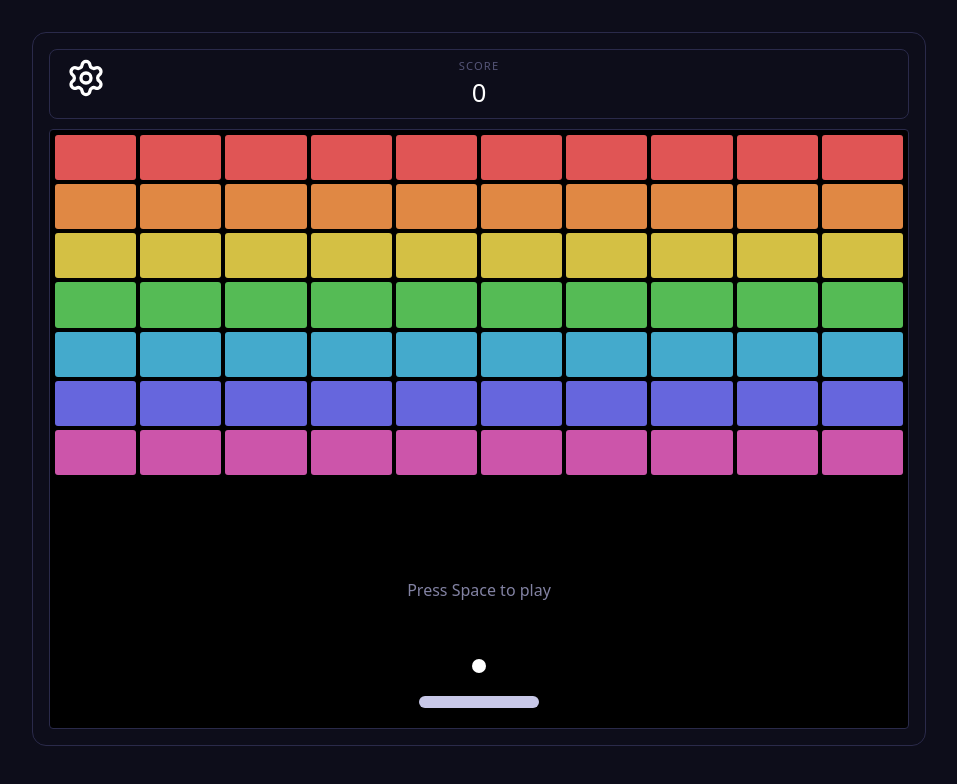
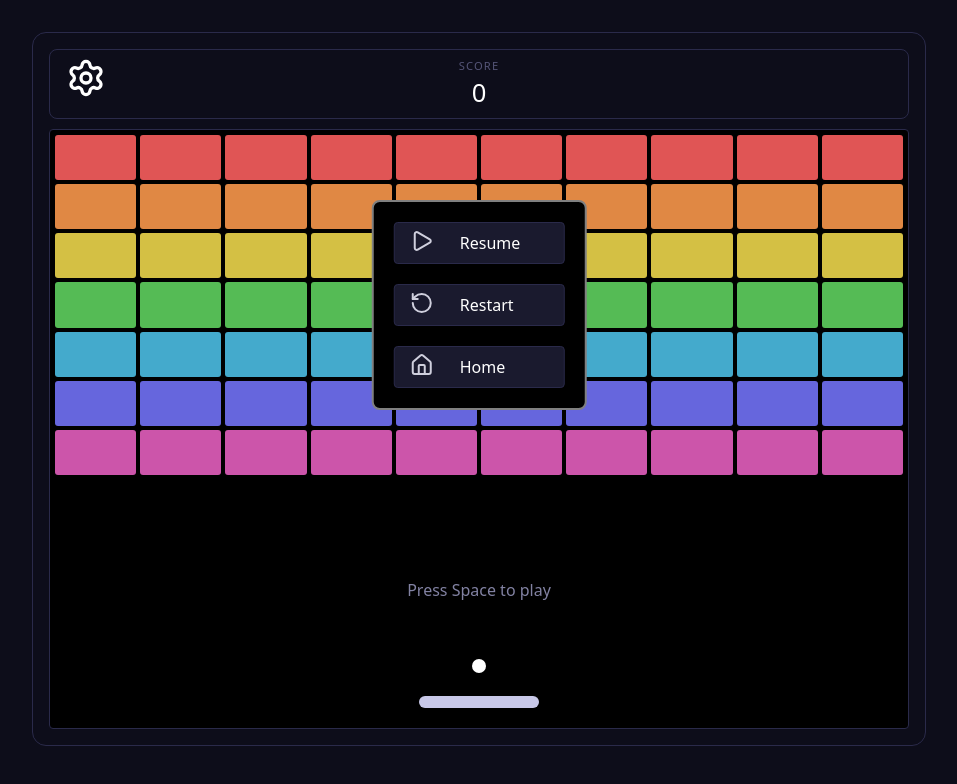
Before and after one commit to Houssam-Alhyane/make-your-game, a plain HTML site: page index.html in a window 1280 px wide. Both pictures are taken after a click on the button "Start Game". Shown: the whole page, without its empty margins (161-1118 px from the left). Drawn offline with Linux system fonts and the light colour scheme.

Commit message:
adding pause menu

```diff
--- a/css/style.css
+++ b/css/style.css
@@ -73,6 +73,7 @@ header p:first-child {
   height: 350px;
   gap: 4px;
   padding: 5px;
+  position: relative;
 }
 
 #ball {
@@ -208,3 +209,50 @@ button:hover {
   scale: 1.05;
   cursor: pointer;
 }
+#pause-menu {
+  display: flex;
+  flex-direction: column;
+  align-items: center;
+  justify-content: center;
+  position: absolute;
+  background: #000000;
+  width: 25%;
+  height: 60%;
+  top: 50%;
+  left: 50%;
+  z-index: 900;
+  flex-direction: column;
+  align-items: center;
+  justify-content: center;
+  padding: 20px;
+  transform: translate(-50%, -50%);
+  border: 2px solid grey;
+  border-radius: 8px;
+  gap: 20px;
+}
+
+.menu-row {
+  color: white;
+  width: 100%;
+  display: flex;
+  align-items: center;
+  gap: 20px;
+  background: #1a1a2e;
+  border: 1.5px solid #2a2a4a;
+  border-radius: 4px;
+  padding: 5px;
+}
+
+.menu-row button {
+  all: unset;
+  margin-left: 10px;
+  width: 30px;
+  height: 30px;
+  color: #cfcfdd;
+  font-size: 0.95rem;
+}
+
+.menu-row:hover {
+  scale: 1.04;
+  cursor: pointer;
+}
--- a/index.html
+++ b/index.html
@@ -45,7 +45,73 @@
 
       <!-- field-wrap holds the grid + absolutely positioned ball/paddle -->
       <div id="field-wrap">
-        <div id="container"></div>
+        <div id="container">
+          <div id="pause-menu">
+            <div class="menu-row">
+              <button>
+                <svg
+                  xmlns="http://www.w3.org/2000/svg"
+                  width="24"
+                  height="24"
+                  viewBox="0 0 24 24"
+                  fill="none"
+                  stroke="currentColor"
+                  stroke-width="2"
+                  stroke-linecap="round"
+                  stroke-linejoin="round"
+                  class="lucide lucide-play-icon lucide-play"
+                >
+                  <path
+                    d="M5 5a2 2 0 0 1 3.008-1.728l11.997 6.998a2 2 0 0 1 .003 3.458l-12 7A2 2 0 0 1 5 19z"
+                  />
+                </svg>
+              </button>
+              <p>Resume</p>
+            </div>
+            <div class="menu-row">
+              <button>
+                <svg
+                  xmlns="http://www.w3.org/2000/svg"
+                  width="24"
+                  height="24"
+                  viewBox="0 0 24 24"
+                  fill="none"
+                  stroke="currentColor"
+                  stroke-width="2"
+                  stroke-linecap="round"
+                  stroke-linejoin="round"
+                  class="lucide lucide-rotate-ccw-icon lucide-rotate-ccw"
+                >
+                  <path d="M3 12a9 9 0 1 0 9-9 9.75 9.75 0 0 0-6.74 2.74L3 8" />
+                  <path d="M3 3v5h5" />
+                </svg>
+              </button>
+              <p>Restart</p>
+            </div>
+            <div class="menu-row">
+              <button>
+                <svg
+                  xmlns="http://www.w3.org/2000/svg"
+                  width="24"
+                  height="24"
+                  viewBox="0 0 24 24"
+                  fill="none"
+                  stroke="currentColor"
+                  stroke-width="2"
+                  stroke-linecap="round"
+                  stroke-linejoin="round"
+                  class="lucide lucide-house-icon lucide-house"
+                >
+                  <path d="M15 21v-8a1 1 0 0 0-1-1h-4a1 1 0 0 0-1 1v8" />
+                  <path
+                    d="M3 10a2 2 0 0 1 .709-1.528l7-6a2 2 0 0 1 2.582 0l7 6A2 2 0 0 1 21 10v9a2 2 0 0 1-2 2H5a2 2 0 0 1-2-2z"
+                  />
+                </svg>
+              </button>
+              <p>Home</p>
+            </div>
+          </div>
+        </div>
         <div id="ball"></div>
         <div id="breaker"></div>
         <p id="press-to-play">Press Space to play</p>
```
